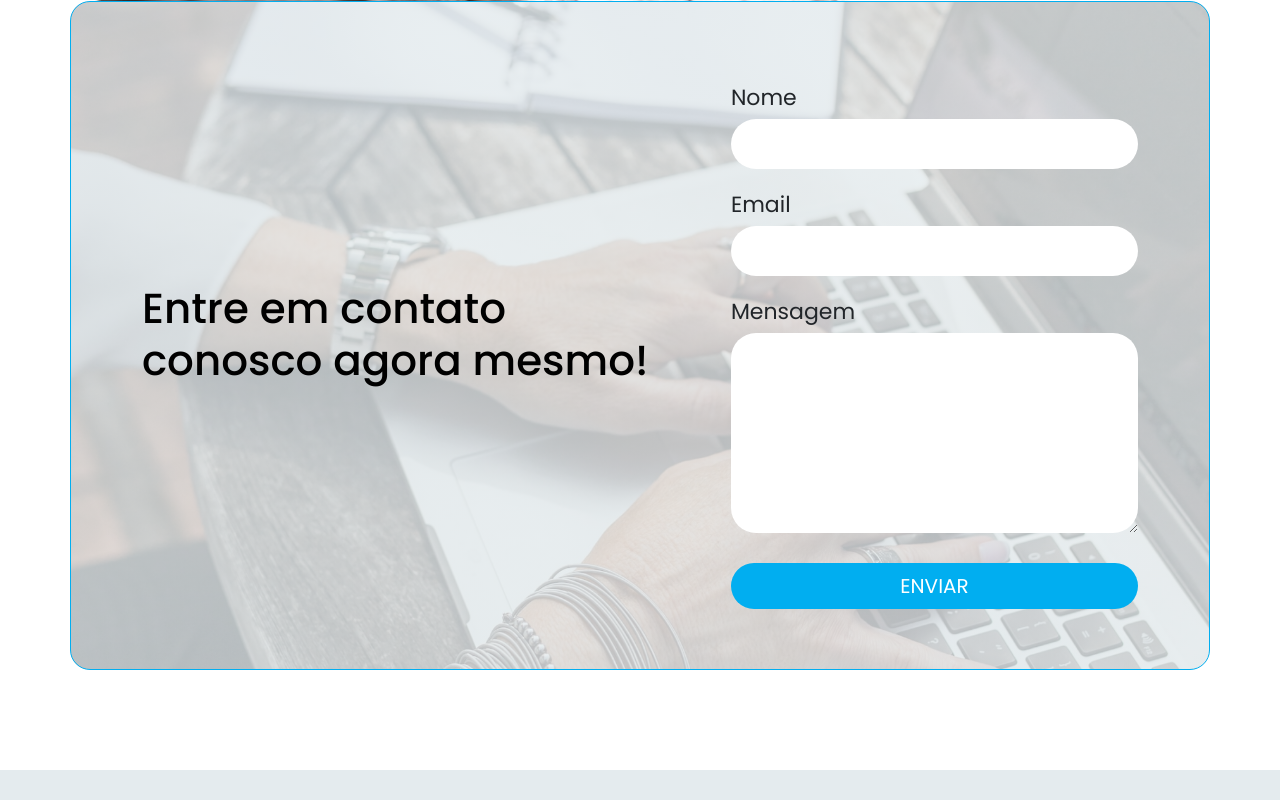
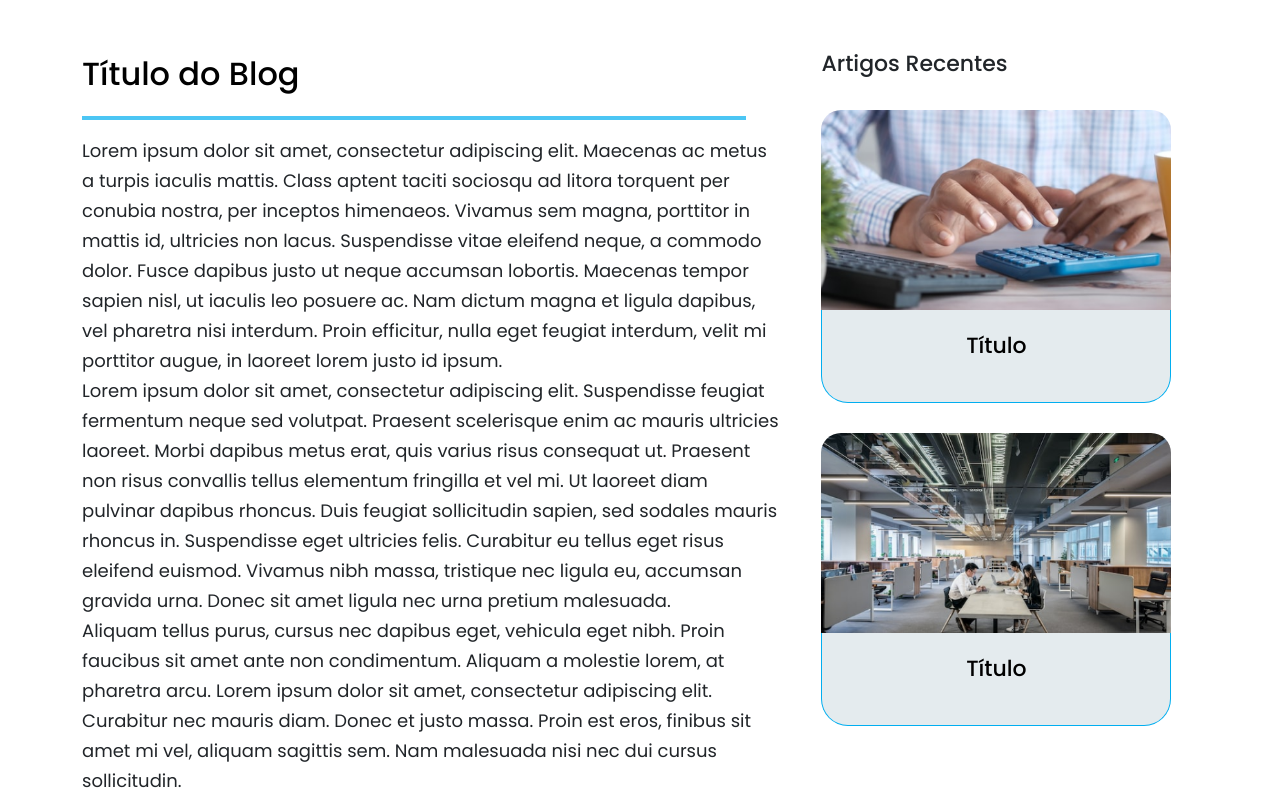
Before and after one commit to M1SS1NGHU3S/notekTemp, a React (Create React App) app: page /noticias/1 in a window 1280 px wide. Shown: the part 600-1400 px from the top of the page. Built offline with nearby package versions, Linux system fonts and the light colour scheme.

Commit message:
BlogContent desktop

```diff
--- a/src/components/BlogCard.js
+++ b/src/components/BlogCard.js
@@ -1,10 +1,23 @@
 import "./BlogCard.css";
 
 function BlogCard(props) {
+    const isBlogContentStyle = {
+        height: "auto"
+    };
+    const isBlogImgStyle = {
+        width: "inherit",
+        height: "200px",
+        objectFit: "cover",
+        borderRadius: "20px 20px 0 0",
+    };
+    const isBlogCardStyle = {
+        marginBlock: "30px"
+    };
+
     return (
-        <div className="blog-card noticias-row--column">
-            <img className="blog-card--img" src={props.img} alt={props.alt} />
-            <div className="blog-card--content card-content">
+        <div className="blog-card noticias-row--column" style={props.isBlog && isBlogCardStyle}>
+            <img className="blog-card--img"  style={props.isBlog && isBlogImgStyle} src={props.img} alt={props.alt} />
+            <div className="blog-card--content card-content" style={props.isBlog && isBlogContentStyle}>
                 <a href="/" className="blog-card--link">
                     <h3 className="blog-card--title">{props.titulo}</h3>
                 </a>
--- a/src/index.css
+++ b/src/index.css
@@ -39,7 +39,7 @@ h2 {
 h3 {
     font-size: 24px;
     line-height: 36px;
-    font-weight: 400;
+    font-weight: 500;
     margin: 0;
 }
 
--- a/src/sections/BlogPage.css
+++ b/src/sections/BlogPage.css
@@ -1,41 +1,54 @@
-.blog-header--noticias-title {
+.blog-header, .blog-content {
+    display: grid;
+    grid-template-columns: 816.4px 439.6px;
+    column-gap: 40px;
+    padding-top: 50px;
+}
+
+.blog-content {
+    padding-bottom: 100px;
+}
+
+.blog-header--img {
+    width: 816.4px;
+}
+
+.blog-content--title {
     font-weight: 500;
 }
 
-.blog-header {
-    display: grid;
-    grid-template-columns: 907.2px 304.84px;
-    column-gap: 84.96px;
-}
-
-.blog-header--img {
-    width: 907.2px;
+.blog-content--hr {
+    border: none;
+    background-color: #01AEF0;
+    opacity: 0.7;
+    height: 4px;
+    width: 95%;
 }
 
 @media (max-width: 1400px) {
-    .blog-header {
-        grid-template-columns: 781.2px 283.56px;
-        column-gap: 51.24px;
+    .blog-header, .blog-content {
+        grid-template-columns: 699.4px 376.6px;
+        column-gap: 40px;
     }
 
     .blog-header--img {
-        width: 781.2px;
+        width: 699.4px;
     }
 }
 
 @media (max-width: 1200px) {
-    .blog-header {
-        grid-template-columns: 608.4px 283.56px;
-        column-gap: 44.04px;
+    .blog-header, .blog-content {
+        grid-template-columns: 582.4px 313.6px;
+        column-gap: 40px;
     }
 
     .blog-header--img {
-        width: 608.4px;
+        width: 582.4px;
     }
 }
 
 @media (max-width: 992px) {
-    .blog-header {
+    .blog-header, .blog-content {
         display: grid;
         width: inherit;
         grid-template-columns: auto;
@@ -45,7 +58,7 @@
         width: 696px;
     }
 
-    .blog-header--noticias {
+    .blog-header--noticias, .blog-content--right {
         display: none;
     }
 }
--- a/src/sections/BlogPage.js
+++ b/src/sections/BlogPage.js
@@ -4,6 +4,7 @@ import {
 } from "../sections-data/Imports";
 import {
     NoticiaLink,
+    BlogCard
 } from "../components/Imports";
 import {
     blogExample
@@ -13,6 +14,7 @@ function BlogPage(props) {
     return (
         <div className="container blog-container">
             <BlogHeader />
+            <BlogContent />
         </div>
     );
 }
@@ -32,7 +34,7 @@ function BlogHeader() {
             <img className="blog-header--img" src={blogExample} alt="person writing in a gray ambient" />
 
             <div className="blog-header--noticias">
-                <h3 className="blog-header--noticias-title">
+                <h3 className="blog--recentes-title">
                     Notícias recentes
                 </h3>
                 {generateLinks}
@@ -41,4 +43,68 @@ function BlogHeader() {
     );
 }
 
+function BlogContent() {
+    const generateCards = noticiasRow.cardsContent.map((value, index) =>
+        <BlogCard
+            key={index}
+            img={value.img}
+            titulo={value.titulo}
+            altText={value.altText}
+            isBlog={true}
+        />
+    )
+
+    return (
+        <section className="blog-content">
+            <div className="blog-content--left">
+                <h2 className="blog-content--title">Título do Blog</h2>
+                <hr className="blog-content--hr" />
+
+                <p className="blog-content--paragraph">
+                    Lorem ipsum dolor sit amet, consectetur adipiscing
+                    elit. Maecenas ac metus a turpis iaculis mattis.
+                    Class aptent taciti sociosqu ad litora torquent
+                    per conubia nostra, per inceptos himenaeos. Vivamus
+                    sem magna, porttitor in mattis id, ultricies non
+                    lacus. Suspendisse vitae eleifend neque, a commodo
+                    dolor. Fusce dapibus justo ut neque accumsan
+                    lobortis. Maecenas tempor sapien nisl, ut iaculis leo
+                    posuere ac. Nam dictum magna et ligula dapibus, vel
+                    pharetra nisi interdum. Proin efficitur, nulla eget
+                    feugiat interdum, velit mi porttitor augue, in
+                    laoreet lorem justo id ipsum.
+                </p>
+                <p className="blog-content--paragraph">
+                    Lorem ipsum dolor sit amet, consectetur adipiscing
+                    elit. Suspendisse feugiat fermentum neque sed
+                    volutpat. Praesent scelerisque enim ac mauris
+                    ultricies laoreet. Morbi dapibus metus erat, quis
+                    varius risus consequat ut. Praesent non risus
+                    convallis tellus elementum fringilla et vel mi. Ut
+                    laoreet diam pulvinar dapibus rhoncus. Duis feugiat
+                    sollicitudin sapien, sed sodales mauris rhoncus in.
+                    Suspendisse eget ultricies felis. Curabitur eu tellus
+                    eget risus eleifend euismod. Vivamus nibh massa,
+                    tristique nec ligula eu, accumsan gravida urna.
+                    Donec sit amet ligula nec urna pretium malesuada.
+                </p>
+                <p className="blog-content--paragraph">
+                    Aliquam tellus purus, cursus nec dapibus eget,
+                    vehicula eget nibh. Proin faucibus sit amet ante non
+                    condimentum. Aliquam a molestie lorem, at pharetra
+                    arcu. Lorem ipsum dolor sit amet, consectetur
+                    adipiscing elit. Curabitur nec mauris diam. Donec et
+                    justo massa. Proin est eros, finibus sit amet mi vel,
+                    aliquam sagittis sem. Nam malesuada nisi nec dui
+                    cursus sollicitudin.
+                </p>
+            </div>
+            <div className="blog-content--right">
+                <h3 className="blog--recentes-title">Artigos Recentes</h3>
+                {generateCards}
+            </div>
+        </section>
+    );
+}
+
 export default BlogPage;
```
